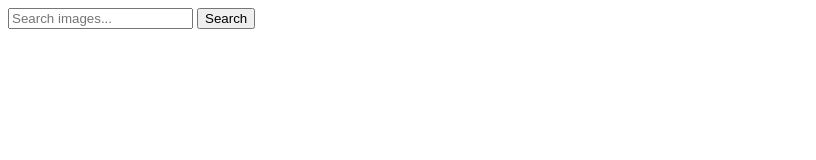
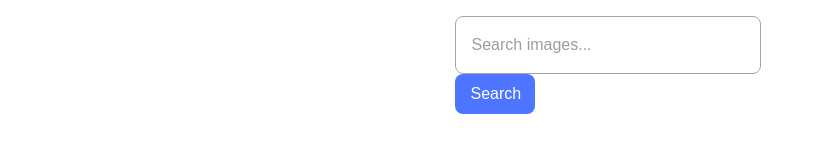
Before and after one commit to ruslankozenko/goit-js-hw-11, a website built with Vite: page src/index.html in a window 1280 px wide. Shown: the whole page, without its empty margins (0-816 px from the left). Built offline with nearby package versions, Linux system fonts and the light colour scheme.

Commit message:
hw11 css

```diff
--- a/src/css/styles.css
+++ b/src/css/styles.css
@@ -1,3 +1,57 @@
 
 /* Common styles */
+
 @import url('./reset.css');
+
+:root {
+  font-family: Inter, Avenir, Helvetica, Arial, sans-serif;
+  font-size: 16px;
+  line-height: 24px;
+  font-weight: 400;
+
+  color: #242424;
+  background-color: rgba(255, 255, 255, 0.87);
+
+  font-synthesis: none;
+  text-rendering: optimizeLegibility;
+  -webkit-font-smoothing: antialiased;
+  -moz-osx-font-smoothing: grayscale;
+  -webkit-text-size-adjust: 100%;
+}
+
+.form {
+  margin-top: 16px;
+  margin-left: auto;
+  margin-right: auto;
+  max-width: 371px;
+}
+
+input {
+  width: 272px;
+  height: 40px;
+  padding: 8px 16px;
+  margin-right: 8px;
+  font-weight: 400;
+  font-size: 16px;
+  border-radius: 8px;
+  border: 1px solid #808080;
+  opacity: 0.7;
+}
+
+button {
+  padding: 8px 16px;
+  height: 40px;
+  max-width: 80px;
+
+  font-weight: 500;
+  font-size: 16px;
+  color: #fff;
+
+  border-radius: 8px;
+  background-color: #4e75ff;
+  border: none;
+}
+
+button:hover {
+  background: #6c8cff;
+}
```
